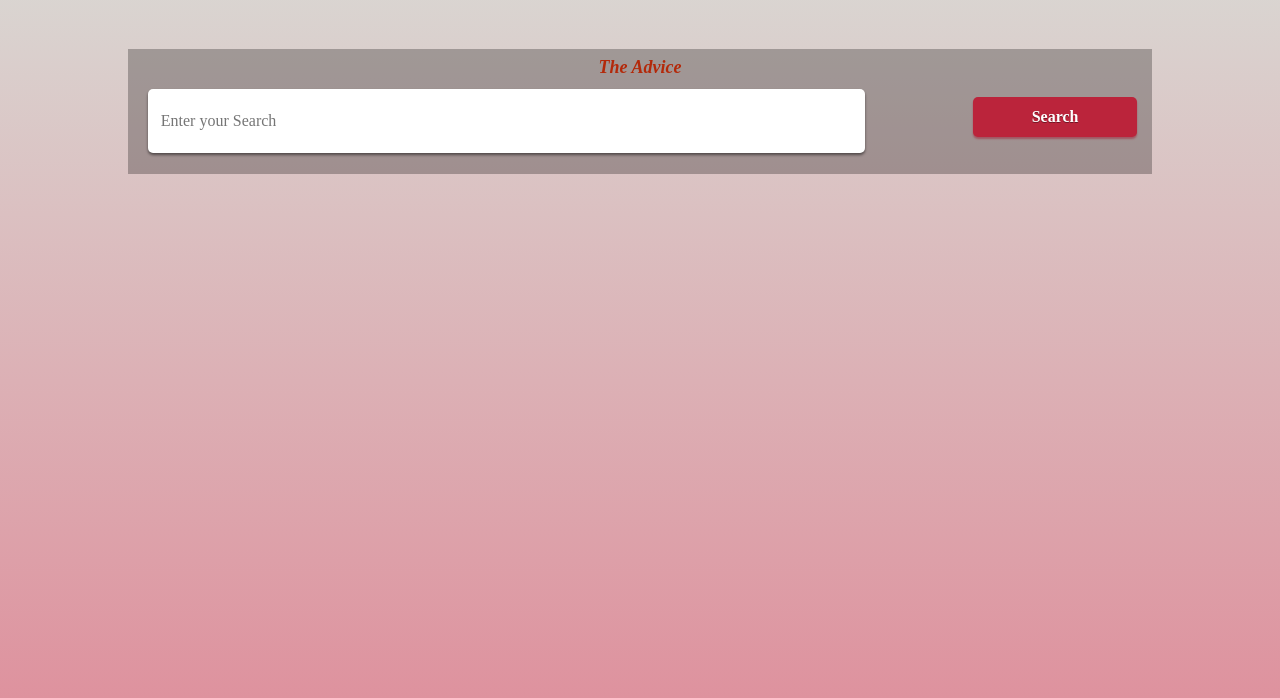
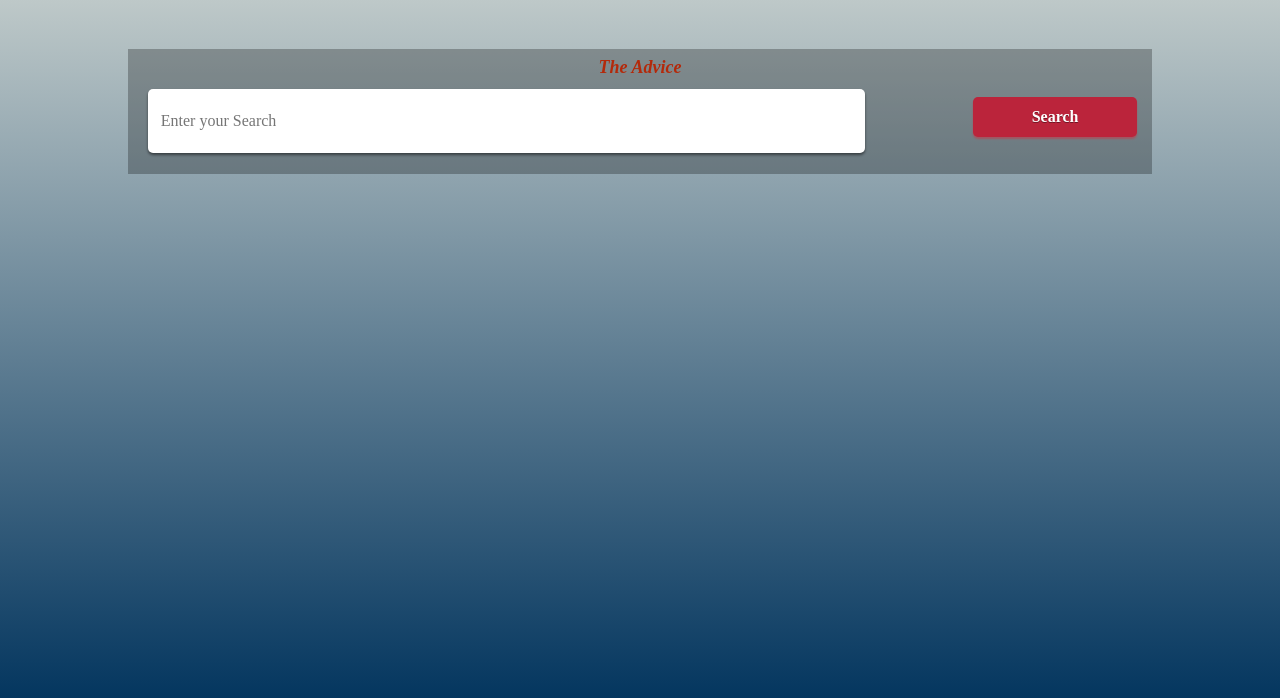
Before and after one commit to FACG6/AdviceProject, a website: page public/index.html in a window 1280 px wide. Shown: the part 102-800 px from the top of the page. Drawn offline with Linux system fonts and the light colour scheme; files that its build step writes are made by us from their sources; files whose address does not match are found by name.

Commit message:
change background color

```diff
--- a/public/css/main.css
+++ b/public/css/main.css
@@ -6,7 +6,7 @@
 }
 
 body {
-    background: linear-gradient(to top, #de929e 0%, #d9ded8 100%);
+    background: linear-gradient(to top, #04365f 0%, #d9ded8 100%);
     background-attachment: fixed;
     min-height: 100vh;
     height: 100%;
```
